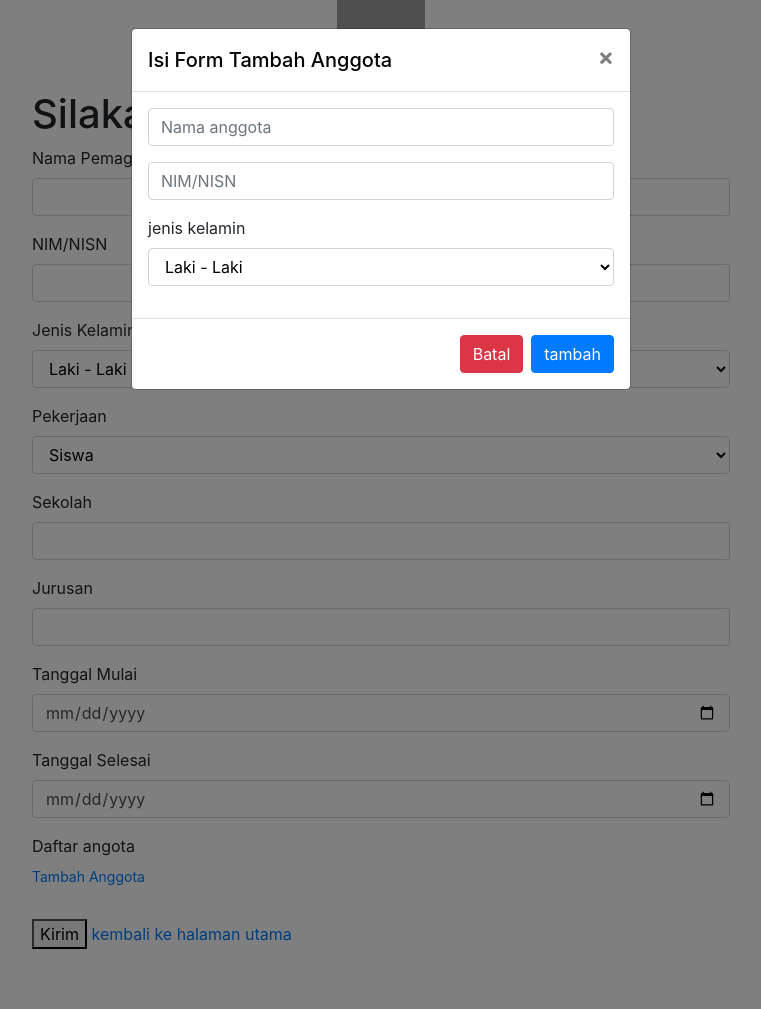
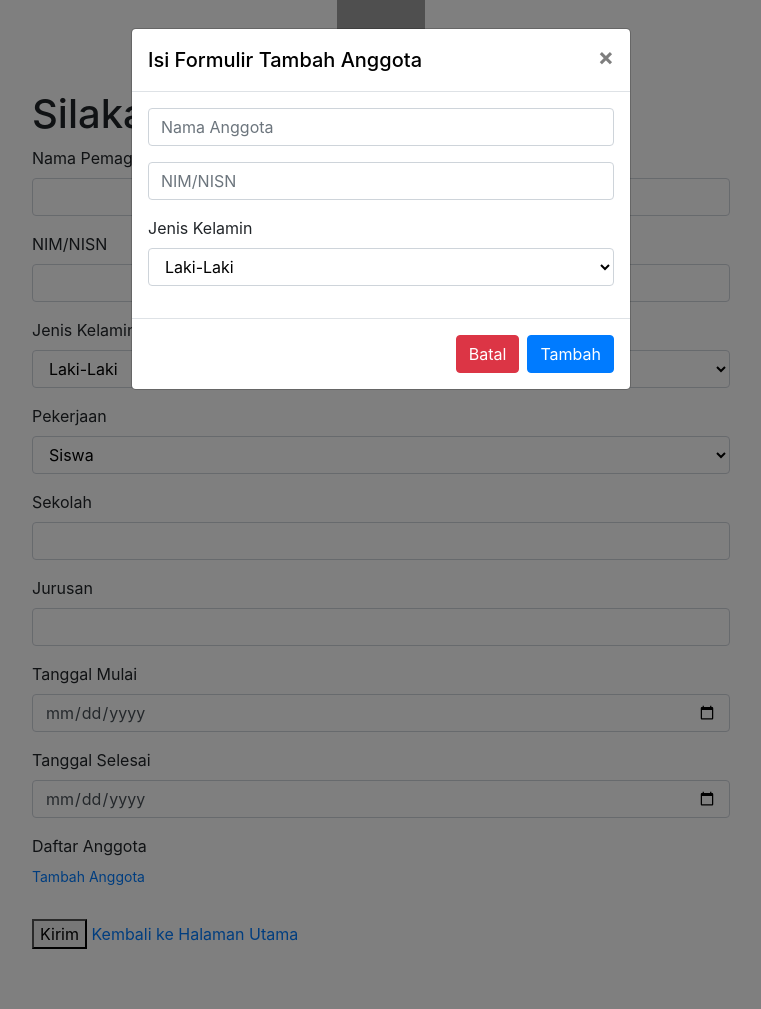
Before and after one commit to ekoramadhanu/BPTP2, a CodeIgniter app: page /BPTP2/index.php/permohonan/index in a window 1280 px wide, after a click on "Tambah Anggota". Shown: the whole page, without its empty margins (259-1020 px from the left). Run offline with CodeIgniter, Linux system fonts and the light colour scheme; some libraries are stand-ins or nearby versions; grey boxes are pictures that could not be loaded.

Commit message:
final sistem

```diff
--- a/application/controllers/Permohonan.php
+++ b/application/controllers/Permohonan.php
@@ -75,11 +75,11 @@ class Permohonan extends CI_Controller {
 		}
 		$this->form_validation->set_rules('nomor[]','nomor[]','is_unique[internship.id]');
 		if(!$this->form_validation->run()){
-			$this->session->set_flashdata('massage','<div class="alert alert-danger" role="alert">NIM/NISN sudah pernah terdaftar</div>');
+			$this->session->set_flashdata('massage','<div class="alert alert-danger text-capitalize" role="alert">NIM/NISN sudah pernah terdaftar</div>');
 			redirect('Permohonan');
 		}else{
 			$result = $this->Permohonan_model->insertNewInternship($data);
-			$this->session->set_flashdata('alert','<div class="alert alert-success" role="alert">Pendaftaran berhasil</div>');
+			$this->session->set_flashdata('alert','<div class="alert alert-success text-capitalize" role="alert">Pendaftaran berhasil</div>');
 			redirect('Permohonan');
 
 		}
--- a/application/views/home_page.php
+++ b/application/views/home_page.php
@@ -69,11 +69,12 @@ defined('BASEPATH') OR exit('No direct script access allowed');
                             Kerja Perktek atau sejenisnya. Peserta magang dapat berasal dari mana saja dan dilakukan kapan saja.
                             Selain itu, magang bisa terdiri dari kelompok atau individu. Setiap peserta/kelompok magang akan diberikan
                             pembimbing dengan tujuan mengawasi dan memberikan ilmu-ilmu baru selama magang berlangsung.</p>
+                            <br>
 					        <p>Semua peserta magang wajib mengikuti peraturan yang telah ditetapkan
                             seperti, waktu magang menyesuaikan jam kantor. Selain itu,
                             tugas yang diberikan pembimbing harap dikerjakan dengan baik
                             dan tanggung jawab. Bagi yang ingin mendaftar magang di
-                            BPTP Jatim, dibawah ini terdapat langkah-langkah dan persyaratan yang harus dipenuhi</p>
+                            BPTP Jatim, dibawah ini terdapat langkah-langkah dan persyaratan yang harus dipenuhi.</p>
 
                         </div>
                     </div>
--- a/application/views/permohonan.php
+++ b/application/views/permohonan.php
@@ -45,7 +45,7 @@
                         <div class="form-group">
                         <label class="text-black">Jenis Kelamin</label>
                         <select class="form-control" name="jenisKelamin[]" style="color:black">
-                            <option class="" style="color:black" value="L">Laki - Laki</option>
+                            <option class="" style="color:black" value="L">Laki-Laki</option>
                             <option class="" style="color:black" value="P">Perempuan</option>
                         </select>
                         </div>
@@ -78,12 +78,12 @@
                             <input type="date" class="form-control text-black" name="tanggalSelesai" required>
                         </div>
                         <div class="form-group">
-                        <label id="daftarMagang" class="text-black">Daftar angota</label>
+                        <label id="daftarMagang" class="text-black">Daftar Anggota</label>
                         <div id="listAnggota" class="ml-3 mr-3"></div>
                         <a class="small text-primary" href="" data-toggle="modal" data-target="#tambahAnggota" >Tambah Anggota</a>
                         </div>
                         <button class="genric-btn info-border circle mt-3">Kirim</button>
-                        <a class="genric-btn default-border circle" href="<?= base_url('Home')?>" >kembali ke halaman utama</a>
+                        <a class="genric-btn default-border circle" href="<?= base_url('Home')?>" >Kembali ke Halaman Utama</a>
                     </form>
 
                 </div>
@@ -99,14 +99,14 @@
     <div class="modal-dialog" role="document">
     <div class="modal-content">
         <div class="modal-header" id="headerTambah" style="color:black">
-        <h5 class="modal-title" id="exampleModalLabel">Isi Form Tambah Anggota</h5>
+        <h5 class="modal-title" id="exampleModalLabel">Isi Formulir Tambah Anggota</h5>
         <button class="close" type="button" id="xTambah" data-dismiss="modal" aria-label="Close">
             <span aria-hidden="true">×</span>
         </button>
         </div>
         <div class="modal-body">
             <div class="form-group">
-            <input type="text" class="form-control form-control-user" placeholder="Nama anggota"  id="namaAnggota"
+            <input type="text" class="form-control form-control-user" placeholder="Nama Anggota"  id="namaAnggota"
             name="namaAggota" required style="color:black" required>
             </div>
             <div class="form-group">
@@ -114,16 +114,16 @@
             name="nomorInduk" min='0'required style="color:black" required>
             </div>
             <div class="form-group">
-            <label class="text-black">jenis kelamin</label>
+            <label class="text-black text-capitalize">jenis kelamin</label>
             <select class="form-control" name="jenisKelamin" style="color:black" id="jenisKelamin">
-                <option class="" style="color:black" value="L">Laki - Laki</option>
+                <option class="" style="color:black" value="L">Laki-Laki</option>
                 <option class="" style="color:black" value="P">Perempuan</option>
             </select>
             </div>
         </div>
         <div class="modal-footer" id="footerTambah">
             <button class="btn btn-danger" type="button" data-dismiss="modal" id="batalTambah">Batal</button>
-            <button class="btn btn-primary" id="tambah" data-dismiss="modal">tambah</button>
+            <button class="btn btn-primary" id="tambah" data-dismiss="modal">Tambah</button>
         </div>
     </div>
     </div>
@@ -166,7 +166,7 @@
         console.log(jenisKelamin);
         if(namaAnggota === '' || nomorAnggota === ''){
             $('#tambah').attr('data-dismiss','');
-            alert('data tidak bisa ditambahkan harap diisi semua form yang diberikan');
+            alert('Data Tidak Bisa Ditambahkan Harap Diisi Semua Formulir yang Diberikan');
         }else{
             $('#tambah').attr('data-dismiss','modal');
             list(namaAnggota,nomorAnggota,jenisKelamin);
--- a/application/views/table_status_page.php
+++ b/application/views/table_status_page.php
@@ -95,7 +95,7 @@
                     ?>
                     <?php else:?>
                     <tr class='text-center'>
-                        <td colspan='4'> data tidak ditemukan</td>
+                        <td colspan='4' class="text-capitalize"> data tidak ditemukan</td>
                     </tr>
                     <?php endif?>
                 </div>
```
Also changed, not shown: application/views/cek_status.php (+3 -10 lines).
